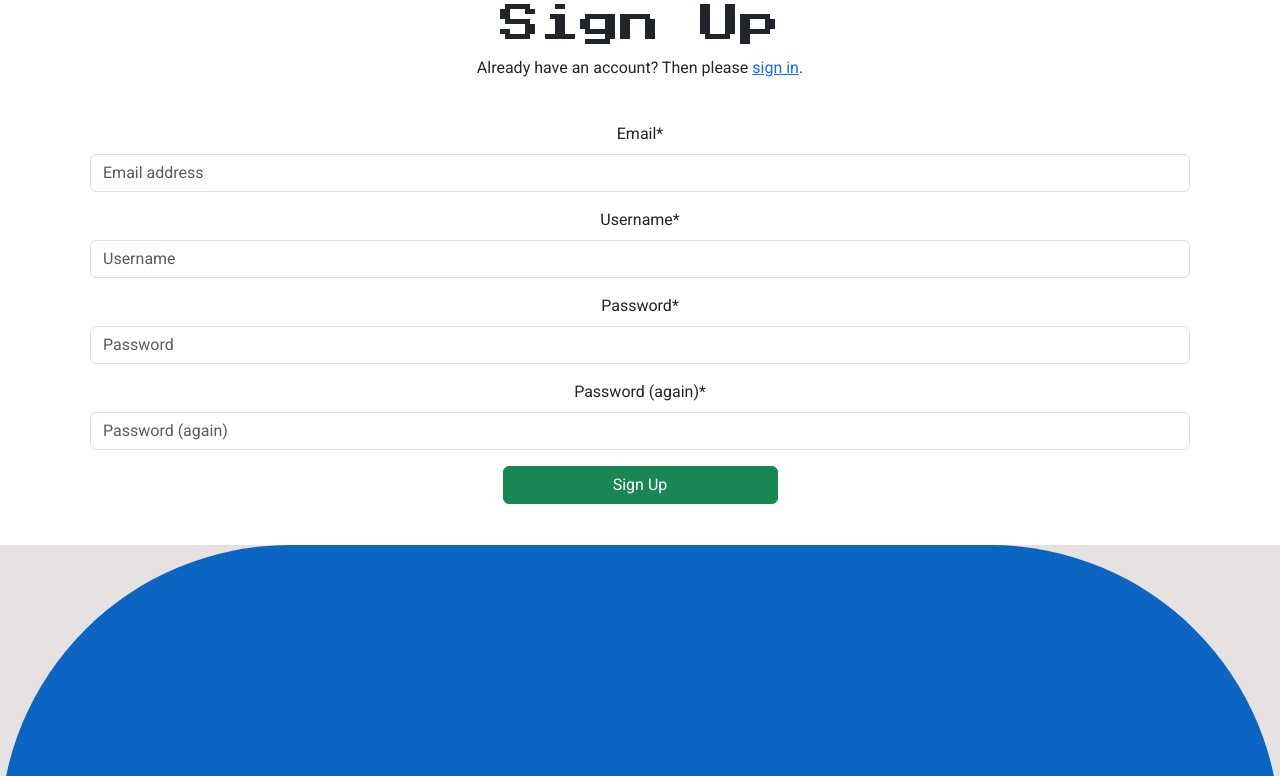
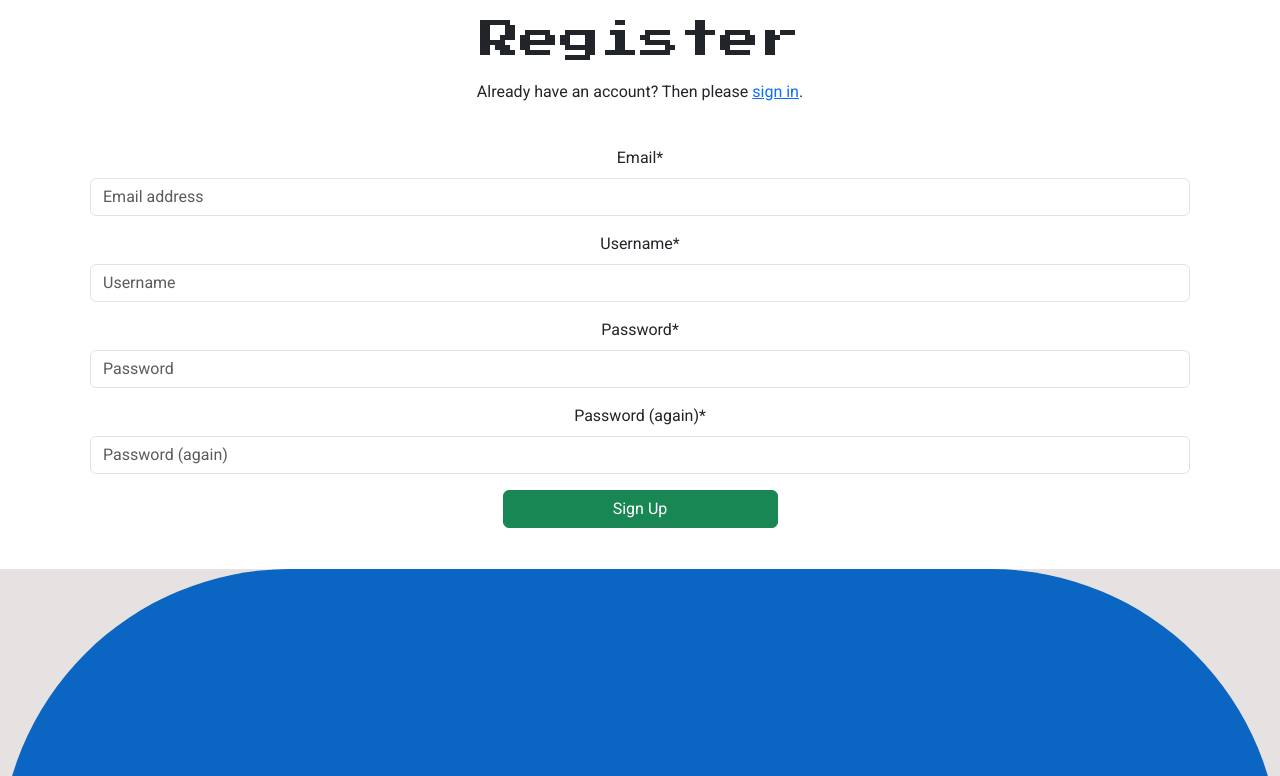
Before and after one commit to andreasawenlof/lvlup-lore-fixed, a Django app: page /accounts/signup/ in a window 1280 px wide. Shown: the part 165-941 px from the top of the page. Run offline with Django 4.2, Linux system fonts and the light colour scheme.

Commit message:
Fix links in header and styling forms

```diff
--- a/templates/allauth/account/login.html
+++ b/templates/allauth/account/login.html
@@ -7,8 +7,8 @@
 {% endblock %}
 
 {% block content %}
-    <div class="container text-center">
-        <h1>{% trans 'Sign In' %}</h1>
+    <div class="container text-center mt-3">
+        <h1 clas="mb-3">{% trans 'Sign In' %}</h1>
 
         <p>
             {% blocktrans %}If you have not created an account yet, then please
--- a/templates/allauth/account/logout.html
+++ b/templates/allauth/account/logout.html
@@ -7,7 +7,7 @@
 {% endblock %}
 
 {% block content %}
-    <div class="container text-center">
+    <div class="container text-center mt-3">
         <h1>{% trans 'Sign Out' %}</h1>
 
         <p>
--- a/templates/allauth/account/signup.html
+++ b/templates/allauth/account/signup.html
@@ -7,8 +7,8 @@
 {% endblock %}
 
 {% block content %}
-    <div class="container text-center">
-        <h1>{% trans 'Sign Up' %}</h1>
+    <div class="container text-center mt-3">
+        <h1 class="mb-3">{% trans 'Register' %}</h1>
 
         <p>
             {% blocktrans %}Already have an account? Then please <a href="{{ login_url }}">sign in</a>.{% endblocktrans %}
```
